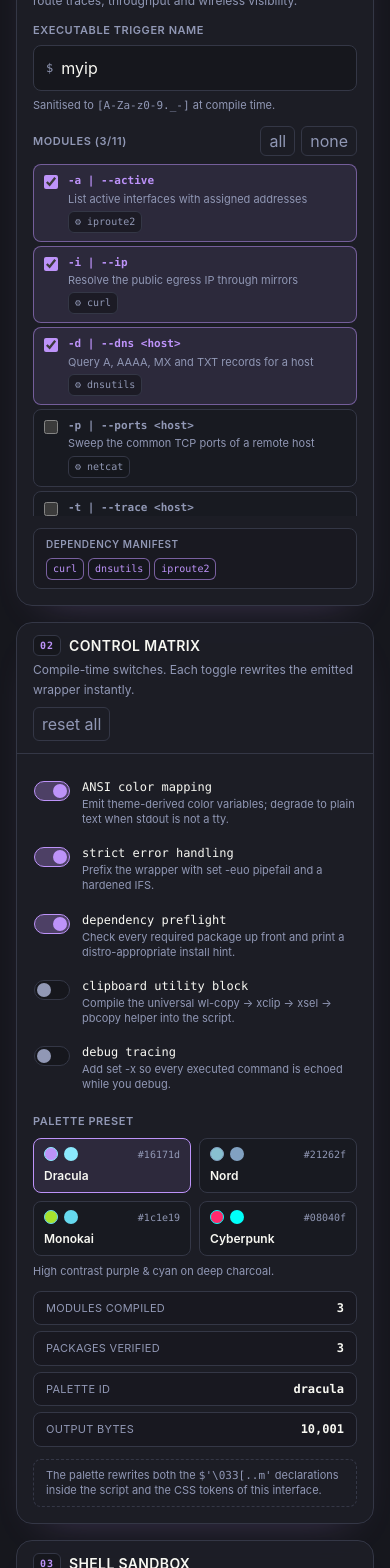
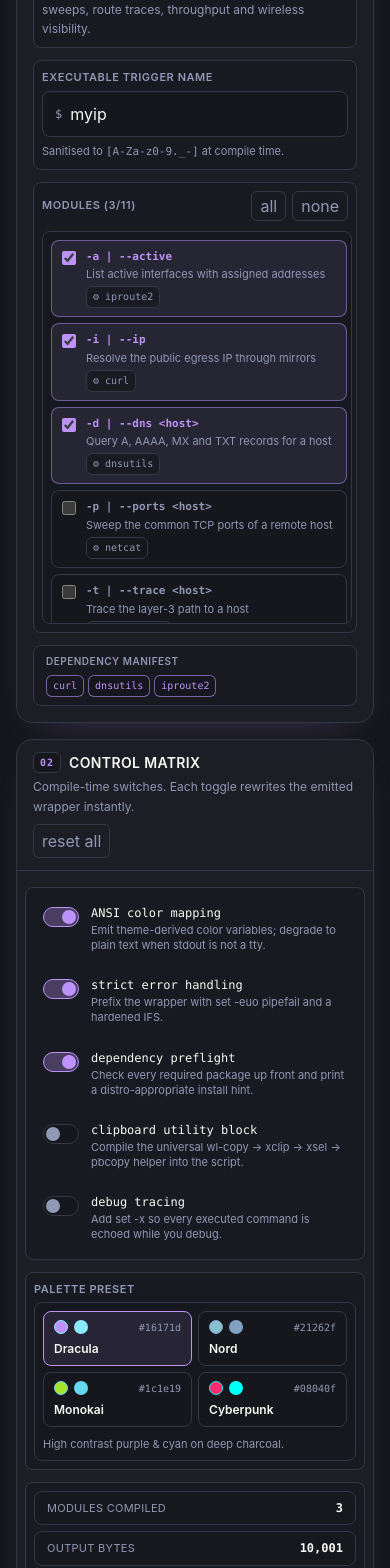
Before and after one commit to IndrajitSir/OmniScript, a React (Vite) app: page / in a window 390 px wide. Shown: the part 432-2000 px from the top of the page. Built offline with nearby package versions, Linux system fonts and the light colour scheme.

Commit message:
Refactor component styles and improve accessibility in CodePreview, ControlMatrix, and TemplateSelector

```diff
--- a/src/components/CodePreview.tsx
+++ b/src/components/CodePreview.tsx
@@ -1,39 +1,48 @@
-import { useMemo, useState } from 'react';
-import { useComposer } from '../state';
+import { useMemo, useState } from "react";
+import { useComposer } from "../state";
 import {
   commandNameFromFileName,
   copyTextToClipboard,
   downloadScriptFile,
   permissionSteps,
-} from '../utils/fileActions';
-import { countScriptLines, scriptByteSize, tokenizeBashLine, type BashTokenType } from '../utils/highlight';
-import { simulateRun } from '../utils/simulator';
-import { Panel, Pill } from './ui';
+} from "../utils/fileActions";
+import {
+  countScriptLines,
+  scriptByteSize,
+  tokenizeBashLine,
+  type BashTokenType,
+} from "../utils/highlight";
+import { simulateRun } from "../utils/simulator";
+import { Panel, Pill } from "./ui";
 
 const TOKEN_CLASSES: Record<BashTokenType, string> = {
-  shebang: 'text-[var(--os-muted)] italic',
-  comment: 'text-[var(--os-muted)] italic',
-  string: 'text-[var(--os-ok)]',
-  variable: 'text-[var(--os-accent-alt)]',
-  keyword: 'text-[var(--os-accent)] font-semibold',
-  flag: 'text-[var(--os-warn)]',
-  function: 'text-[var(--os-accent-alt)]',
-  operator: 'text-[var(--os-muted)]',
-  number: 'text-[var(--os-warn)]',
-  plain: 'text-[var(--os-text)]',
+  shebang: "text-[var(--os-muted)] italic",
+  comment: "text-[var(--os-muted)] italic",
+  string: "text-[var(--os-ok)]",
+  variable: "text-[var(--os-accent-alt)]",
+  keyword: "text-[var(--os-accent)] font-semibold",
+  flag: "text-[var(--os-warn)]",
+  function: "text-[var(--os-accent-alt)]",
+  operator: "text-[var(--os-muted)]",
+  number: "text-[var(--os-warn)]",
+  plain: "text-[var(--os-text)]",
 };
 
-type Tab = 'source' | 'output';
-type CopyState = 'idle' | 'copied' | 'failed';
+type Tab = "source" | "output";
+type CopyState = "idle" | "copied" | "failed";
 
 export function CodePreview() {
-  const { script, fileName, settings, activeTemplate, activeModules, theme } = useComposer();
-  const [tab, setTab] = useState<Tab>('source');
-  const [copyState, setCopyState] = useState<CopyState>('idle');
+  const { script, fileName, settings, activeTemplate, activeModules, theme } =
+    useComposer();
+  const [tab, setTab] = useState<Tab>("source");
+  const [copyState, setCopyState] = useState<CopyState>("idle");
   const [downloaded, setDownloaded] = useState(false);
 
-  const lines = useMemo(() => script.replace(/\n$/, '').split('\n'), [script]);
-  const tokenized = useMemo(() => lines.map((line) => tokenizeBashLine(line)), [lines]);
+  const lines = useMemo(() => script.replace(/\n$/, "").split("\n"), [script]);
+  const tokenized = useMemo(
+    () => lines.map((line) => tokenizeBashLine(line)),
+    [lines],
+  );
   const simulation = useMemo(
     () => simulateRun(activeTemplate, activeModules, settings, theme),
     [activeTemplate, activeModules, settings, theme],
@@ -44,8 +53,8 @@ export function CodePreview() {
 
   async function handleCopy() {
     const method = await copyTextToClipboard(script);
-    setCopyState(method === 'unsupported' ? 'failed' : 'copied');
-    window.setTimeout(() => setCopyState('idle'), 2200);
+    setCopyState(method === "unsupported" ? "failed" : "copied");
+    window.setTimeout(() => setCopyState("idle"), 2200);
   }
 
   function handleDownload() {
@@ -59,86 +68,95 @@ export function CodePreview() {
       step="03"
       title="Shell Sandbox"
       subtitle="Live compiled output. Every toggle you flip on the left is reflected here."
-      className="min-h-[36rem]"
+      className="flex h-[calc(100vh-2rem)] min-h-0 flex-col"
       actions={
         <div className="flex items-center gap-1 rounded-lg border border-[var(--os-border)] bg-[var(--os-bg)]/60 p-0.5">
-          {(['source', 'output'] as const).map((value) => (
+          {(["source", "output"] as const).map((value) => (
             <button
               key={value}
               type="button"
               onClick={() => setTab(value)}
               aria-pressed={tab === value}
-              className={`rounded-md px-2 py-1 font-mono text-[10px] tracking-wide uppercase transition ${
+              className={`rounded-md px-2 py-1 cursor-pointer font-mono text-[10px] tracking-wide uppercase transition ${
                 tab === value
-                  ? 'bg-[var(--os-accent)]/20 text-[var(--os-accent)]'
-                  : 'text-[var(--os-muted)] hover:text-[var(--os-text)]'
+                  ? "bg-[var(--os-accent)]/20 text-[var(--os-accent)]"
+                  : "text-[var(--os-muted)] hover:text-[var(--os-text)]"
               }`}
             >
-              {value === 'source' ? 'source' : 'simulated run'}
+              {value === "source" ? "source" : "simulated run"}
             </button>
           ))}
         </div>
       }
     >
-      {/* Terminal chrome */}
+      {/* Terminal */}
       <div className="flex min-h-0 flex-1 flex-col overflow-hidden rounded-xl border border-[var(--os-border)] bg-[var(--os-bg)]">
-        <div className="flex items-center gap-2 border-b border-[var(--os-border)] bg-[var(--os-surface-alt)]/70 px-3 py-2">
+        {/* Terminal chrome */}
+        <div className="flex shrink-0 items-center gap-2 border-b border-[var(--os-border)] bg-[var(--os-surface-alt)]/70 px-3 py-2">
           <span className="flex gap-1.5">
             <span className="h-2.5 w-2.5 rounded-full bg-[var(--os-err)]/80" />
             <span className="h-2.5 w-2.5 rounded-full bg-[var(--os-warn)]/80" />
             <span className="h-2.5 w-2.5 rounded-full bg-[var(--os-ok)]/80" />
           </span>
-          <span className="ml-2 truncate font-mono text-[11px] text-[var(--os-muted)]">
+
+          <span className="ml-2 min-w-0 truncate font-mono text-[11px] text-[var(--os-muted)]">
             {fileName} — {activeTemplate.name}
           </span>
-          <span className="ml-auto hidden gap-1.5 sm:flex">
+
+          <span className="ml-auto hidden shrink-0 gap-1.5 sm:flex">
             <Pill tone="accent">{countScriptLines(script)} lines</Pill>
             <Pill>{(bytes / 1024).toFixed(1)} kB</Pill>
-            <Pill tone={settings.failFastOnErrors ? 'ok' : 'warn'}>
-              {settings.failFastOnErrors ? 'strict' : 'permissive'}
+            <Pill tone={settings.failFastOnErrors ? "ok" : "warn"}>
+              {settings.failFastOnErrors ? "strict" : "permissive"}
             </Pill>
           </span>
         </div>
 
+        {/* Scrollable terminal content */}
         <div className="os-scroll min-h-0 flex-1 overflow-auto p-3">
-          {tab === 'source' ? (
-            <pre data-testid="os-source" className="font-mono text-[11.5px] leading-[1.55]">
+          {tab === "source" ? (
+            <pre
+              data-testid="os-source"
+              className="m-0 font-mono text-[11.5px] leading-[1.55]"
+            >
               <code>
                 {tokenized.map((tokens, index) => (
                   <div key={index} className="flex whitespace-pre">
-                    <span className="mr-3 inline-block w-9 shrink-0 text-right text-[var(--os-muted)]/60 select-none tabular-nums">
+                    <span className="mr-3 inline-block w-9 shrink-0 select-none text-right tabular-nums text-[var(--os-muted)]/60">
                       {index + 1}
                     </span>
+
                     <span className="min-w-0 flex-1">
-                      {tokens.length === 0 ? (
-                        ' '
-                      ) : (
-                        tokens.map((token, tokenIndex) => (
-                          <span key={tokenIndex} className={TOKEN_CLASSES[token.type]}>
-                            {token.value}
-                          </span>
-                        ))
-                      )}
+                      {tokens.length === 0
+                        ? " "
+                        : tokens.map((token, tokenIndex) => (
+                            <span
+                              key={tokenIndex}
+                              className={TOKEN_CLASSES[token.type]}
+                            >
+                              {token.value}
+                            </span>
+                          ))}
                     </span>
                   </div>
                 ))}
               </code>
             </pre>
           ) : (
-            <pre className="font-mono text-[11.5px] leading-[1.55] whitespace-pre-wrap">
+            <pre className="m-0 whitespace-pre-wrap font-mono text-[11.5px] leading-[1.55]">
               <code>
                 {simulation.map((line, index) => (
                   <div
                     key={index}
                     className={
-                      line.kind === 'command'
-                        ? 'mt-1 font-semibold text-[var(--os-accent)]'
-                        : line.kind === 'note'
-                          ? 'text-[var(--os-muted)] italic'
-                          : 'text-[var(--os-text)]'
+                      line.kind === "command"
+                        ? "mt-1 font-semibold text-[var(--os-accent)]"
+                        : line.kind === "note"
+                          ? "italic text-[var(--os-muted)]"
+                          : "text-[var(--os-text)]"
                     }
                   >
-                    {line.text.length > 0 ? line.text : ' '}
+                    {line.text.length > 0 ? line.text : " "}
                   </div>
                 ))}
               </code>
@@ -148,49 +166,63 @@ export function CodePreview() {
       </div>
 
       {/* Global action strip */}
-      <div className="flex flex-wrap items-center gap-2">
+      <div className="shrink-0 flex flex-wrap items-center gap-2 pt-2">
         <button
           type="button"
           onClick={handleCopy}
-          className="inline-flex items-center gap-2 rounded-lg border border-[var(--os-border)] bg-[var(--os-surface-alt)] px-3 py-2 font-mono text-xs font-semibold text-[var(--os-text)] transition hover:border-[var(--os-accent)] hover:text-[var(--os-accent)] focus:outline-none focus-visible:ring-2 focus-visible:ring-[var(--os-accent)]"
+          className="inline-flex items-center gap-2 cursor-pointer rounded-lg border border-[var(--os-border)] bg-[var(--os-surface-alt)] px-3 py-2 font-mono text-xs font-semibold text-[var(--os-text)] transition hover:border-[var(--os-accent)] hover:text-[var(--os-accent)] focus:outline-none focus-visible:ring-2 focus-visible:ring-[var(--os-accent)]"
         >
           ⧉ Copy Raw Source
         </button>
+
         <button
           type="button"
           onClick={handleDownload}
-          className="inline-flex items-center gap-2 rounded-lg border border-[var(--os-accent)] bg-[var(--os-accent)]/15 px-3 py-2 font-mono text-xs font-semibold text-[var(--os-accent)] transition hover:bg-[var(--os-accent)]/25 focus:outline-none focus-visible:ring-2 focus-visible:ring-[var(--os-accent)]"
+          className="inline-flex items-center gap-2 cursor-pointer rounded-lg border border-[var(--os-accent)] bg-[var(--os-accent)]/15 px-3 py-2 font-mono text-xs font-semibold text-[var(--os-accent)] transition hover:bg-[var(--os-accent)]/25 focus:outline-none focus-visible:ring-2 focus-visible:ring-[var(--os-accent)]"
         >
           ⭳ Download Executable (.sh)
         </button>
 
-        {copyState !== 'idle' ? (
-          <Pill tone={copyState === 'copied' ? 'ok' : 'err'}>
-            {copyState === 'copied' ? '✔ source copied to clipboard' : '✖ clipboard blocked by the browser'}
+        {copyState !== "idle" ? (
+          <Pill tone={copyState === "copied" ? "ok" : "err"}>
+            {copyState === "copied"
+              ? "✔ source copied to clipboard"
+              : "✖ clipboard blocked by the browser"}
           </Pill>
         ) : null}
-        {downloaded ? <Pill tone="ok">✔ {fileName} saved — run the chmod step below</Pill> : null}
+
+        {downloaded ? (
+          <Pill tone="ok">✔ {fileName} saved — run the chmod step below</Pill>
+        ) : null}
       </div>
 
       {/* Permission mapping */}
-      <div className="rounded-lg border border-dashed border-[var(--os-border)] bg-[var(--os-bg)]/50 px-3 py-2.5">
+      <div className="shrink-0 rounded-lg border border-dashed border-[var(--os-border)] bg-[var(--os-bg)]/50 px-3 py-2.5">
         <div className="text-[10px] font-semibold tracking-wider text-[var(--os-muted)] uppercase">
           Permissions mapping — raw blob downloads always land as 0644
         </div>
+
         <ol className="mt-2 flex flex-col gap-1 font-mono text-[11px] text-[var(--os-text)]">
           {steps.map((step, index) => (
             <li key={step} className="flex items-start gap-2">
               <span className="text-[var(--os-accent)]">{index + 1}.</span>
-              <code className="break-all text-[var(--os-accent-alt)]">{step}</code>
+
+              <code className="break-all text-[var(--os-accent-alt)]">
+                {step}
+              </code>
             </li>
           ))}
         </ol>
+
         <p className="mt-2 text-[11px] leading-snug text-[var(--os-muted)]">
-          Browsers cannot persist the executable bit, so the file is written with the raw UTF-8 shell
-          payload and a 0644 mask. `chmod +x` (or `install -m 755`) restores the executable bits, and
-          the wrapper itself re-derives its own name from{' '}
-          <code className="font-mono text-[var(--os-accent-alt)]">$OMNISCRIPT_COMMAND_NAME</code> so a
-          symlink keeps the trigger name intact.
+          Browsers cannot persist the executable bit, so the file is written
+          with the raw UTF-8 shell payload and a 0644 mask. `chmod +x` (or
+          `install -m 755`) restores the executable bits, and the wrapper itself
+          re-derives its own name from{" "}
+          <code className="font-mono text-[var(--os-accent-alt)]">
+            $OMNISCRIPT_COMMAND_NAME
+          </code>{" "}
+          so a symlink keeps the trigger name intact.
         </p>
       </div>
     </Panel>
--- a/src/components/ControlMatrix.tsx
+++ b/src/components/ControlMatrix.tsx
@@ -1,36 +1,41 @@
-import { useComposer } from '../state';
-import type { ThemeId } from '../types/script';
-import { Panel, StatChip, Switch } from './ui';
+import { useComposer } from "../state";
+import type { ThemeId } from "../types/script";
+import { Panel, StatChip, Switch } from "./ui";
 
 const OPTION_LABELS: Array<{
-  key: 'includeColor' | 'failFastOnErrors' | 'verifyDependencies' | 'includeClipboard' | 'includeTrace';
+  key:
+    | "includeColor"
+    | "failFastOnErrors"
+    | "verifyDependencies"
+    | "includeClipboard"
+    | "includeTrace";
   label: string;
   hint: string;
 }> = [
   {
-    key: 'includeColor',
-    label: 'ANSI color mapping',
-    hint: 'Emit theme-derived color variables; degrade to plain text when stdout is not a tty.',
+    key: "includeColor",
+    label: "ANSI color mapping",
+    hint: "Emit theme-derived color variables; degrade to plain text when stdout is not a tty.",
   },
   {
-    key: 'failFastOnErrors',
-    label: 'strict error handling',
-    hint: 'Prefix the wrapper with set -euo pipefail and a hardened IFS.',
+    key: "failFastOnErrors",
+    label: "strict error handling",
+    hint: "Prefix the wrapper with set -euo pipefail and a hardened IFS.",
   },
   {
-    key: 'verifyDependencies',
-    label: 'dependency preflight',
-    hint: 'Check every required package up front and print a distro-appropriate install hint.',
+    key: "verifyDependencies",
+    label: "dependency preflight",
+    hint: "Check every required package up front and print a distro-appropriate install hint.",
   },
   {
-    key: 'includeClipboard',
-    label: 'clipboard utility block',
-    hint: 'Compile the universal wl-copy → xclip → xsel → pbcopy helper into the script.',
+    key: "includeClipboard",
+    label: "clipboard utility block",
+    hint: "Compile the universal wl-copy → xclip → xsel → pbcopy helper into the script.",
   },
   {
-    key: 'includeTrace',
-    label: 'debug tracing',
-    hint: 'Add set -x so every executed command is echoed while you debug.',
+    key: "includeTrace",
+    label: "debug tracing",
+    hint: "Add set -x so every executed command is echoed while you debug.",
   },
 ];
 
@@ -56,13 +61,13 @@ export function ControlMatrix() {
         <button
           type="button"
           onClick={resetAll}
-          className="rounded-md border border-[var(--os-border)] px-2 py-1 font-mono text-[10px] text-[var(--os-muted)] transition hover:border-[var(--os-err)] hover:text-[var(--os-err)]"
+          className="rounded-md border border-[var(--os-border)] px-2 py-1 cursor-pointer font-mono text-[10px] text-[var(--os-muted)] transition hover:border-[var(--os-err)] hover:text-[var(--os-err)]"
         >
           reset all
         </button>
       }
     >
-      <div className="-mx-2 flex flex-col">
+      <div className="-mx-2 flex flex-col cursor-pointer *:cursor-pointer gap-1.5 rounded-lg border border-[var(--os-border)] bg-[var(--os-bg)]/40 p-2">
         {OPTION_LABELS.map((option) => (
           <Switch
             key={option.key}
@@ -74,11 +79,11 @@ export function ControlMatrix() {
         ))}
       </div>
 
-      <div>
-        <span className="mb-2 block text-[11px] font-semibold tracking-wider text-[var(--os-muted)] uppercase">
+      <div className="-mx-2 gap-1.5 rounded-lg border border-[var(--os-border)] bg-[var(--os-bg)]/40 p-2">
+        <span className="mb-1 block text-[11px] font-semibold tracking-wider text-[var(--os-muted)] uppercase">
           Palette preset
         </span>
-        <div className="grid grid-cols-2 gap-2">
+        <div className="grid grid-cols-2 cursor-pointer *:cursor-pointer gap-1.5 rounded-lg border border-[var(--os-border)] bg-[var(--os-bg)]/40 p-2">
           {themes.map((preset) => {
             const active = preset.id === theme.id;
             return (
@@ -89,8 +94,8 @@ export function ControlMatrix() {
                 aria-pressed={active}
                 className={`rounded-lg border px-2.5 py-2 text-left transition ${
                   active
-                    ? 'border-[var(--os-accent)] bg-[var(--os-accent)]/10'
-                    : 'border-[var(--os-border)] bg-[var(--os-bg)]/40 hover:border-[var(--os-muted)]'
+                    ? "border-[var(--os-accent)] bg-[var(--os-accent)]/10"
+                    : "border-[var(--os-border)] bg-[var(--os-bg)]/40 hover:border-[var(--os-muted)]"
                 }`}
               >
                 <span className="flex items-center gap-1.5">
@@ -115,19 +120,27 @@ export function ControlMatrix() {
               </button>
             );
           })}
+          <p className="mt-1 text-[11px] leading-snug text-[var(--os-muted)] truncate w-max">
+            {theme.blurb}
+          </p>
         </div>
-        <p className="mt-2 text-[11px] leading-snug text-[var(--os-muted)]">{theme.blurb}</p>
       </div>
 
-      <div className="grid grid-cols-1 gap-1.5">
+      <div className="-mx-2 grid grid-cols-1 gap-1.5 rounded-lg border border-[var(--os-border)] bg-[var(--os-bg)]/40 p-2">
         <StatChip label="Modules compiled" value={`${activeModules.length}`} />
-        <StatChip label="Packages verified" value={`${dependencies.length}`} />
-        <StatChip label="Palette id" value={theme.id} />
-        <StatChip label="Output bytes" value={new TextEncoder().encode(script).length.toLocaleString()} />
+        {/* <StatChip label="Packages verified" value={`${dependencies.length}`} /> */}
+        {/* <StatChip label="Palette id" value={theme.id} /> */}
+        <StatChip
+          label="Output bytes"
+          value={new TextEncoder().encode(script).length.toLocaleString()}
+        />
       </div>
 
-      <p className="mt-auto rounded-lg border border-dashed border-[var(--os-border)] px-3 py-2 text-[11px] leading-snug text-[var(--os-muted)]">
-        The palette rewrites both the <code className="font-mono text-[var(--os-accent-alt)]">$'\033[..m'</code>{' '}
+      <p className="-mx-2 mt-1 rounded-lg border border-dashed border-[var(--os-border)] px-3 py-2 text-[11px] leading-snug text-[var(--os-muted)]">
+        The palette rewrites both the{" "}
+        <code className="font-mono text-[var(--os-accent-alt)]">
+          $'\033[..m'
+        </code>{" "}
         declarations inside the script and the CSS tokens of this interface.
       </p>
     </Panel>
--- a/src/components/TemplateSelector.tsx
+++ b/src/components/TemplateSelector.tsx
@@ -26,18 +26,18 @@ export function TemplateSelector() {
       subtitle="Pick a foundational utility layout, rename the executable, then toggle the sub-commands you want compiled in."
     >
       {/* Template picker */}
-      <label className="block">
+      <label className="block gap-1.5 rounded-lg border border-[var(--os-border)] bg-[var(--os-bg)]/40 p-2"/*focus-within:border-[var(--os-accent)] focus-within:ring-2 focus-within:ring-[var(--os-accent)]/25"*/>
         <span className="mb-1.5 block text-[11px] font-semibold tracking-wider text-[var(--os-muted)] uppercase">
           Utility template
         </span>
-        <div className="relative">
+        <div className="relative cursor-pointer">
           <select
             value={activeTemplate.id}
             onChange={(event) => selectTemplate(event.target.value)}
-            className="w-full appearance-none rounded-lg border border-[var(--os-border)] bg-[var(--os-bg)] px-3 py-2.5 pr-9 text-sm text-[var(--os-text)] transition outline-none focus:border-[var(--os-accent)] focus:ring-2 focus:ring-[var(--os-accent)]/25"
+            className="w-full appearance-none rounded-lg cursor-pointer border border-[var(--os-border)] bg-[var(--os-bg)] px-3 py-2.5 pr-9 text-sm text-[var(--os-text)] transition outline-none focus:border-[var(--os-accent)] focus:ring-2 focus:ring-[var(--os-accent)]/25"
           >
             {templates.map((template) => (
-              <option key={template.id} value={template.id} className="bg-[var(--os-surface)]">
+              <option key={template.id} value={template.id} className="cursor-pointer bg-[var(--os-surface)]">
                 {template.icon ? `${template.icon}  ` : ''}
                 {template.name}
               </option>
@@ -47,13 +47,13 @@ export function TemplateSelector() {
             ▾
           </span>
         </div>
-        <p className="mt-2 text-xs leading-relaxed text-[var(--os-muted)]">
+        <p className="mt-2 text-xs cursor-pointer leading-relaxed text-[var(--os-muted)]">
           {activeTemplate.shortDescription}
         </p>
       </label>
 
       {/* Command name */}
-      <label className="block">
+      <label className="block gap-1.5 rounded-lg border border-[var(--os-border)] bg-[var(--os-bg)]/40 p-2">
         <span className="mb-1.5 flex items-center justify-between text-[11px] font-semibold tracking-wider text-[var(--os-muted)] uppercase">
           Executable trigger name
           {commandNameTouched ? (
@@ -82,8 +82,8 @@ export function TemplateSelector() {
       </label>
 
       {/* Module checklist */}
-      <div className="flex min-h-0 flex-1 flex-col">
-        <div className="mb-2 flex items-center justify-between">
+      <div className="flex min-h-0 flex-1 flex-col gap-1.5 rounded-lg border border-[var(--os-border)] bg-[var(--os-bg)]/40 p-2">
+        <div className="mb-1 flex items-center justify-between">
           <span className="text-[11px] font-semibold tracking-wider text-[var(--os-muted)] uppercase">
             Modules ({enabledCount}/{availableModules.length})
           </span>
@@ -91,21 +91,21 @@ export function TemplateSelector() {
             <button
               type="button"
               onClick={() => setAllModules(true)}
-              className="rounded-md border border-[var(--os-border)] px-2 py-0.5 font-mono text-[10px] text-[var(--os-muted)] transition hover:border-[var(--os-accent)] hover:text-[var(--os-accent)]"
+              className="rounded-md border cursor-pointer border-[var(--os-border)] px-2 py-0.5 font-mono text-[10px] text-[var(--os-muted)] transition hover:border-[var(--os-accent)] hover:text-[var(--os-accent)]"
             >
               all
             </button>
             <button
               type="button"
               onClick={() => setAllModules(false)}
-              className="rounded-md border border-[var(--os-border)] px-2 py-0.5 font-mono text-[10px] text-[var(--os-muted)] transition hover:border-[var(--os-err)] hover:text-[var(--os-err)]"
+              className="rounded-md border cursor-pointer border-[var(--os-border)] px-2 py-0.5 font-mono text-[10px] text-[var(--os-muted)] transition hover:border-[var(--os-err)] hover:text-[var(--os-err)]"
             >
               none
             </button>
           </div>
         </div>
 
-        <ul className="os-scroll -mr-1 flex max-h-[22rem] min-h-0 flex-1 flex-col gap-1 overflow-y-auto pr-1">
+        <ul className="os-scroll -mr-1 flex max-h-[24.6rem] min-h-0 flex-1 flex-col gap-1 overflow-y-auto pr-1 gap-1.5 rounded-lg border border-[var(--os-border)] bg-[var(--os-bg)]/40 p-2">
           {availableModules.map((module) => {
             const enabled = enabledModuleIds.has(module.id);
             return (
```
